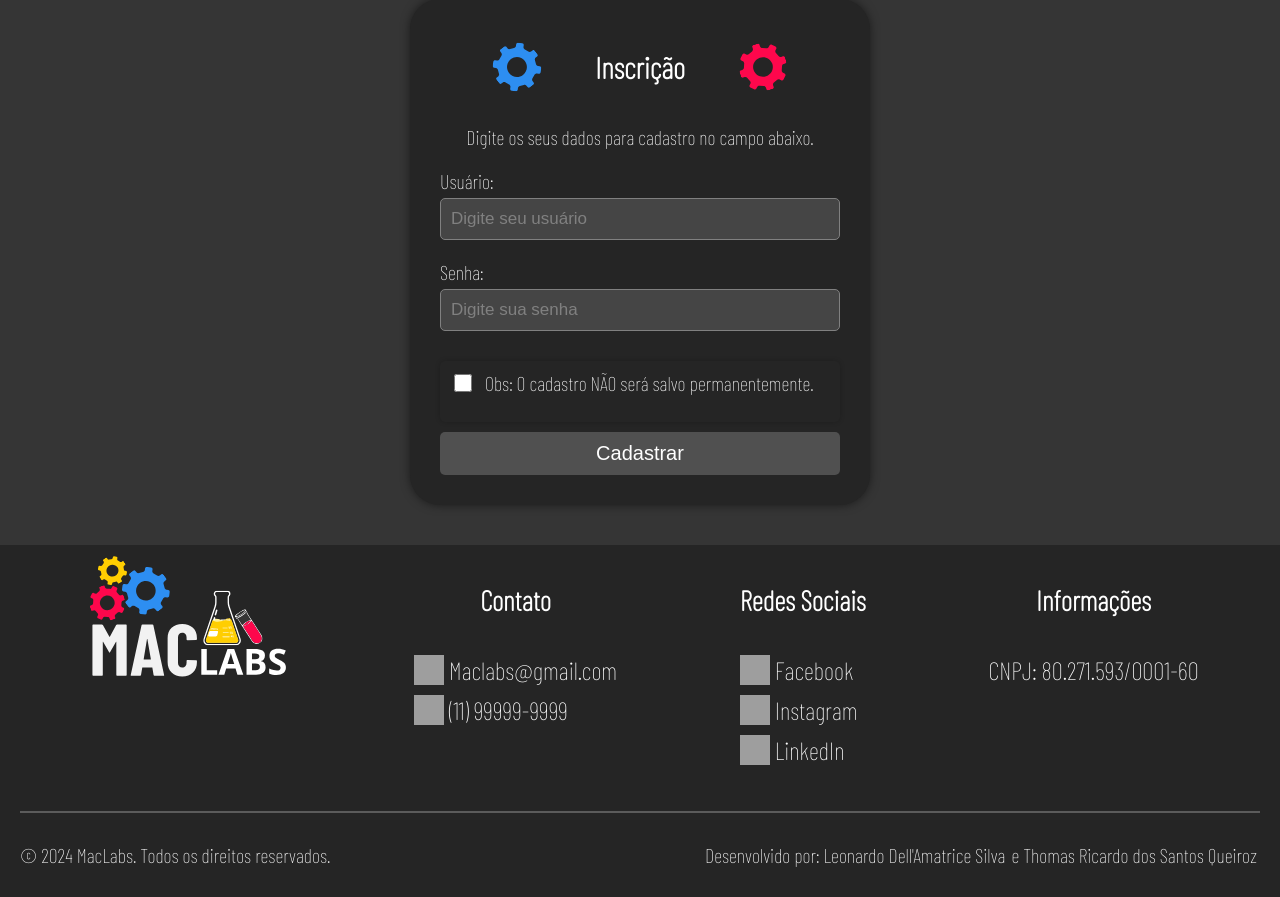
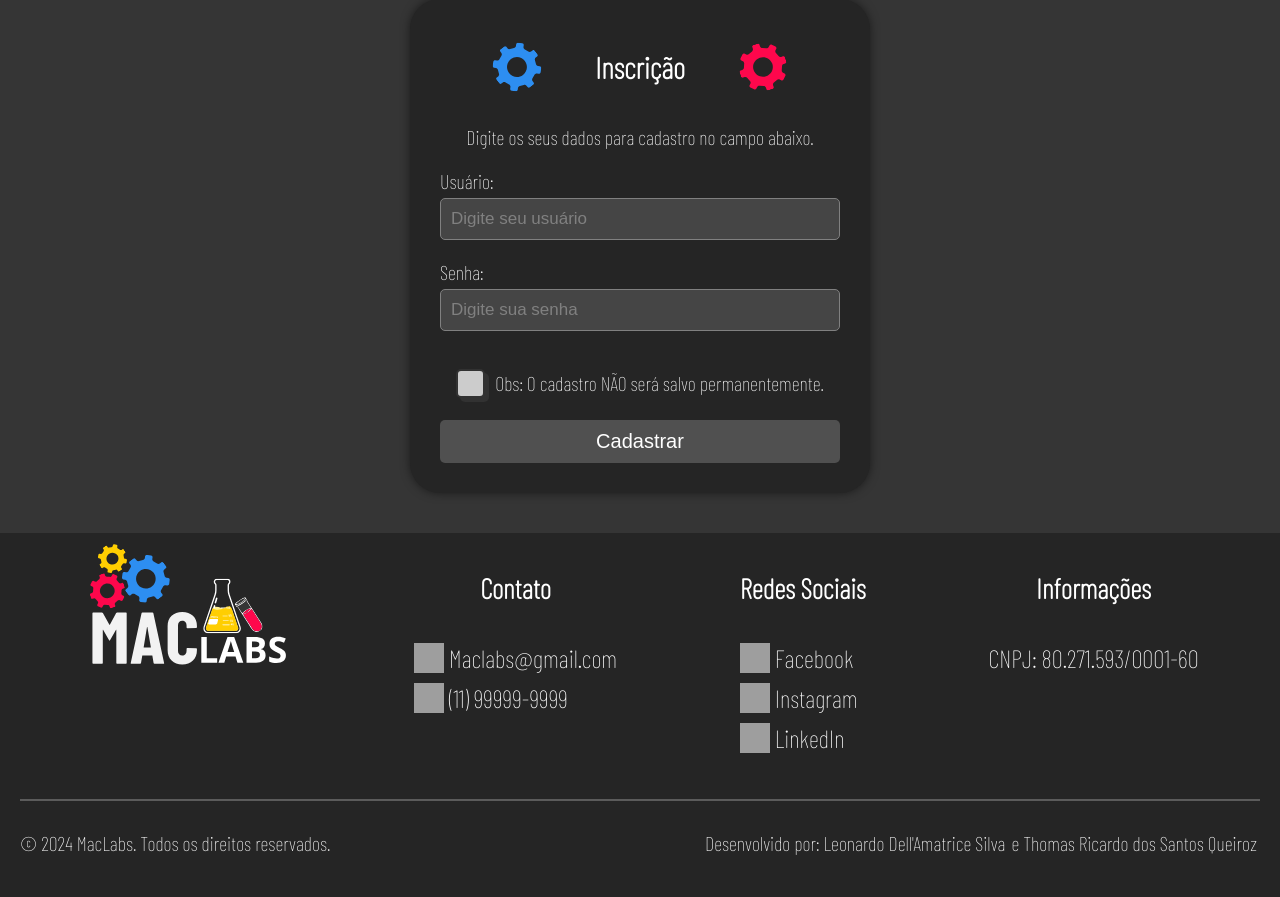
Before and after one commit to LeoDellAmatrice/MacLabs, a Flask app: page /inscricao in a window 1280 px wide. Shown: the part 124-1021 px from the top of the page. After the commit the page ends 979 px from the top, so only its background shows below. Run offline with Flask 3, Linux system fonts and the light colour scheme; grey boxes are pictures that could not be loaded.

Commit message:
correção escrita css e estilo inscrição

```diff
--- a/static/css/base.css
+++ b/static/css/base.css
@@ -71,8 +71,9 @@ header {
     & img {
         height: 60px;
     }
+}
 
-    & #nav-menu {
+#nav-menu {
     display: flex;
     justify-content: space-around;
     align-items: center;
@@ -93,7 +94,7 @@ header {
     }
 }
 
-    & #nav-buttons, & #nav-buttons-logado {
+#nav-buttons, & #nav-buttons-logado {
     display: flex;
     align-items: center;
     flex-wrap: wrap;
@@ -101,7 +102,7 @@ header {
     gap: 10px;
 }
 
-    & #nav-buttons-logado {
+#nav-buttons-logado {
     & p {
         color: var(--text-color);
         margin-right: 10px;
@@ -111,7 +112,6 @@ header {
     & img {
         width: 50px;
         height: auto;
-        }
     }
 }
 
@@ -142,12 +142,6 @@ footer {
     background-color: var(--secondary-bg-color);
     padding: 10px 20px;
     color: var(--text-color);
-
-    #footer-principal {
-        display: flex;
-        justify-content: space-around;
-        align-items: flex-start;
-    }
 
     hr {
         width: 100%;
@@ -209,6 +203,12 @@ footer {
         }
     }
 }
+
+#footer-principal {
+    display: flex;
+    justify-content: space-around;
+    align-items: flex-start;
+}
 /* ================= MEDIA QUERIES ================= */
 
 /* Tela até 950px */
@@ -238,6 +238,7 @@ footer {
 /* Tela até 780px */
 @media (max-width: 760px) {
     #footer-principal {
+        display: grid;
         grid-template-columns: repeat(1, 1fr);
         gap: 10px;
     }
--- a/static/css/inscricao.css
+++ b/static/css/inscricao.css
@@ -68,14 +68,13 @@
 .formInscricao label {
     font-size: var(--font-size-medium);
     color: white;
-    display: block;
     margin-bottom: 5px;
 }
 
 .formInscricao input {
     width: 100%;
     padding: 10px;
-    margin-bottom: 20px;
+    margin: 5px 0 20px 0;
     background-color: var(--input-bg-color);
     border: 1px solid var(--input-border-color);
     border-radius: 5px;
@@ -106,32 +105,58 @@
 
 .checkbox-container {
     display: flex;
+    justify-content: center;
+    align-items: center;
     gap: 10px;
-    background-color: var(--secondary-bg-color);
-    padding: 10px;
-    border-radius: 5px;
-    box-shadow: 0px 0px 5px rgba(0, 0, 0, 0.2);
-    margin: 10px 0;
-}
-
-.checkbox-container input[type="checkbox"] {
-    accent-color: var(--hover-color); /* Cor do checkbox quando marcado */
-    width: 18px;
-    height: 18px;
+    --input-focus: #2d8cf0;
+    --input-out-of-focus: #ccc;
+    --bg-color: #fff;
+    --bg-color-alt: #666;
+    --main-color: #323232;
+    position: relative;
     cursor: pointer;
 }
 
-.checkbox-container label {
-    font-size: var(--font-size-medium);
-    color: var(--text-color);
-    cursor: pointer;
-    user-select: none; /* Previne a seleção do texto ao clicar */
+.checkbox-container input {
+    width: 30px;
+    height: 30px;
+    position: absolute;
+    opacity: 0;
 }
 
-/* Ajuste de aparência quando o checkbox está em foco */
-.checkbox-container input[type="checkbox"]:focus {
-    outline: 2px solid var(--hover-color);
-    outline-offset: 2px;
+.checkmark {
+    width: 25px;
+    min-width: 25px;
+    height: 25px;
+    position: relative;
+    top: 0;
+    left: 0;
+    border: 2px solid var(--main-color);
+    border-radius: 5px;
+    box-shadow: 4px 4px var(--main-color);
+    background-color: var(--input-out-of-focus);
+    transition: all 0.3s;
+}
+
+.checkbox-container input:checked ~ .checkmark {
+    background-color: var(--input-focus);
+}
+
+.checkmark:after {
+    content: "";
+    width: 7px;
+    height: 15px;
+    position: absolute;
+    top: 2px;
+    left: 8px;
+    display: none;
+    border: solid var(--bg-color);
+    border-width: 0 3px 3px 0;
+    transform: rotate(45deg);
+}
+
+.checkbox-container input:checked ~ .checkmark:after {
+    display: flex;
 }
 
 /* Responsividade */
@@ -150,23 +175,11 @@
 
     .formInscricao p {
         font-size: var(--font-size-small);
+        text-align: left;
     }
 
     .formInscricao button {
         font-size: var(--font-size-small);
     }
 
-        .checkbox-container {
-        padding: 8px;
-        gap: 5px;
-    }
-
-    .checkbox-container label {
-        font-size: var(--font-size-small);
-    }
-
-    .checkbox-container input[type="checkbox"] {
-        width: 16px;
-        height: 16px;
-    }
 }
--- a/templates/inscricao.html
+++ b/templates/inscricao.html
@@ -21,10 +21,11 @@ MacLabs Inscrição
             <input type="text" id="usuario" name="usuario" placeholder="Digite seu usuário" required/><br>
             <label for="senha">Senha:</label>
             <input type="password" id="senha" name="senha" placeholder="Digite sua senha" required/><br>
-            <div class="checkbox-container">
-                <input type="checkbox" id="terms" name="terms" required>
-                <label for="terms">Obs: O cadastro NÃO será salvo permanentemente.</label>
-            </div>
+            <label class="checkbox-container">
+                <input type="checkbox" required>
+                <div class="checkmark"></div>
+                <p>Obs: O cadastro NÃO será salvo permanentemente.</p>
+            </label>
             <!--
             <label for ="file">Selecione uma imagem de perfil</label>
             <input type="file" id="file" name="file" accept=".png">
```
Lines whose indentation alone changed are shown as unchanged.
